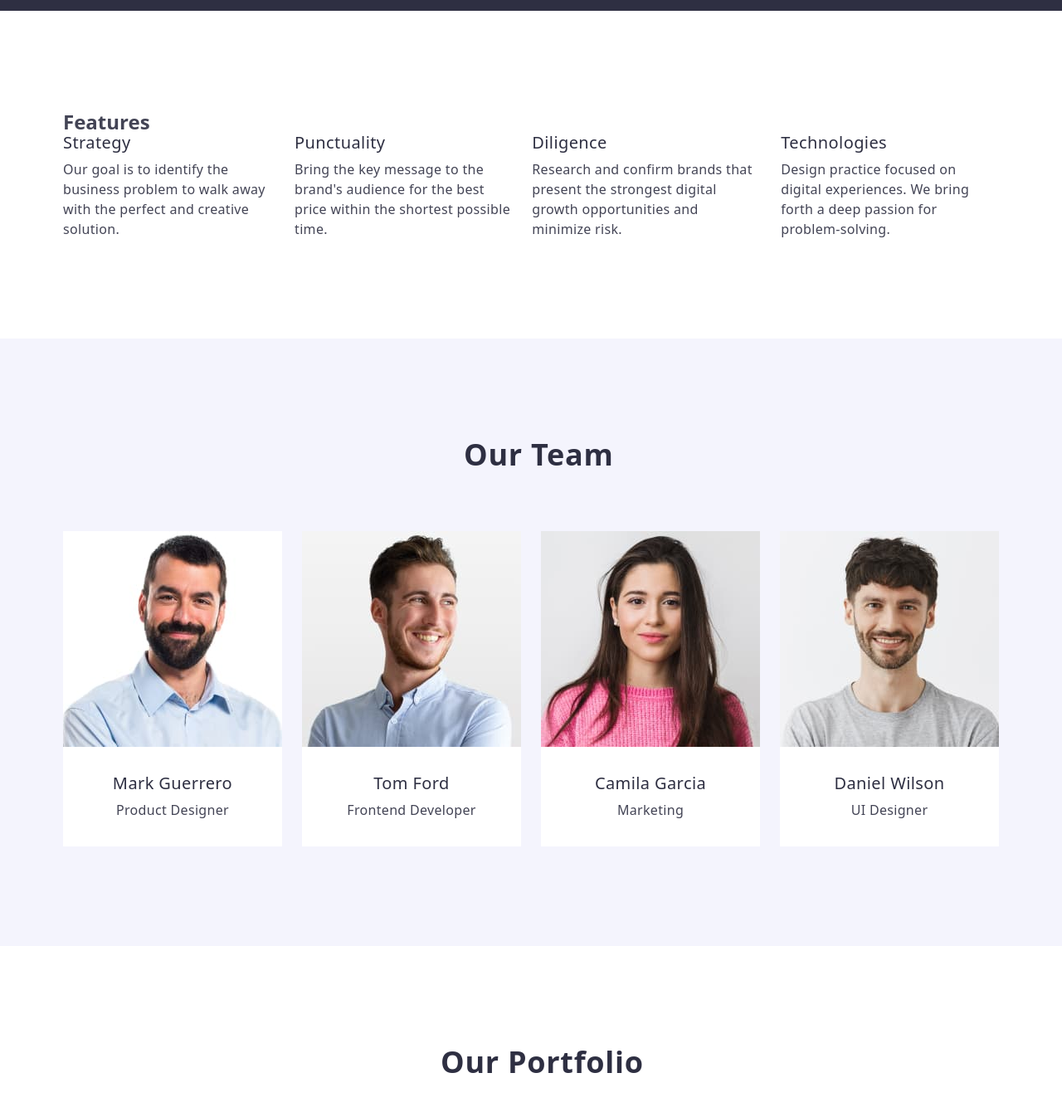
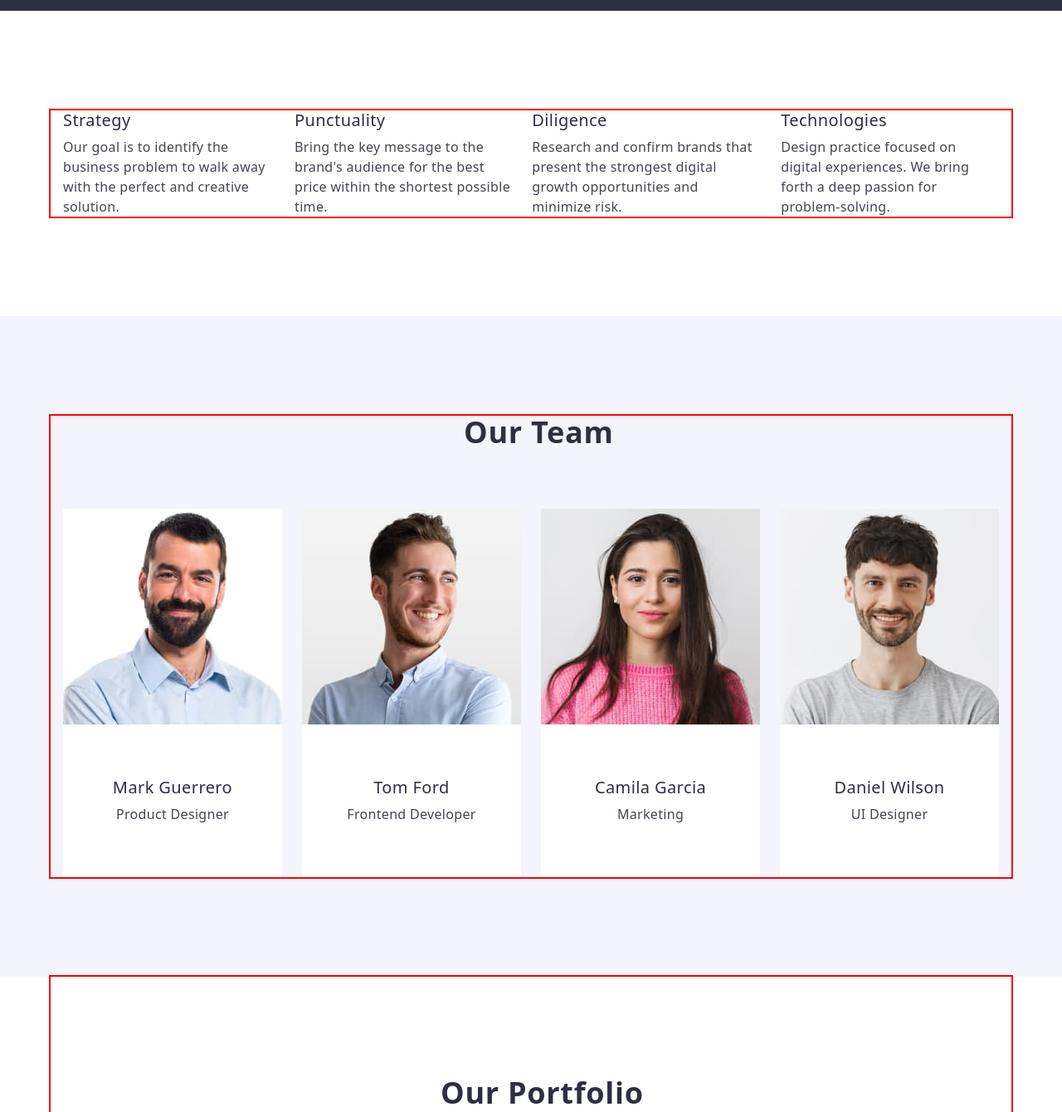
Before and after one commit to DenysFLora/goit-markup-hw-03, a plain HTML site: page index.html in a window 1280 px wide. Shown: the part 720-2060 px from the top of the page at 83% size. Drawn offline with nearby package versions, Linux system fonts and the light colour scheme.

Commit message:
HW#3
Check after section 3

```diff
--- a/css/styles.css
+++ b/css/styles.css
@@ -33,13 +33,24 @@ address {
 }
 
 .visually-hidden {
-    overflow: hidden;
-}
+        position: absolute;
+        width: 1px;
+        height: 1px;
+        margin: -1px;
+        border: 0;
+        padding: 0;
+        white-space: nowrap;
+        clip-path: inset(100%);
+        clip: rect(0 0 0 0);
+        overflow: hidden;
+    }
 
 .container {
     width: 1158px;
     margin: 0 auto;
-    padding-left: 15px; padding-right: 15px;
+    padding-left: 15px;
+    padding-right: 15px;
+    outline: 2px solid red;
 }
 
 .section {
@@ -50,7 +61,8 @@ address {
 /**===================HEADER======================*/
 
 .header {
-    border-bottom: 1px solid #e7e9fc
+    border-bottom: 1px solid #e7e9fc;
+    padding-top: 24px; padding-bottom: 24px;
 }
 
 .header-container {
@@ -63,7 +75,6 @@ address {
     display: flex;
     align-items: center;
     flex-grow: 1;
-    padding-top: 24px; padding-bottom: 24px;
 }
 
 .header-logo {
@@ -98,6 +109,7 @@ font-weight: 500;
 line-height: 1.5;
 letter-spacing: 0.02em;
 text-align: left;
+padding-top: 24px; padding-bottom: 24px;
 }
 
 .header-menu-link:hover, .header-menu-link:focus  {
@@ -187,7 +199,6 @@ background-color: #404BBF;
 }
 .features-item {
     width calc((100% - 3 * 24px) / 4)
-    width: 264px;
 }
 
 .features-subtitles {
@@ -239,6 +250,15 @@ white-space: nowrap;
 .team-item {
     background-color: #FFFFFF;
     width: calc((100% - 3 * 24px) / 4);
+padding: 0px, 0px, 32px, 0px;
+border-radius: 0px, 0px, 4px, 4px;
+gap: 32px
+
+}
+
+.team-subtitles-text {
+    padding-top: 32px;
+    padding-bottom: 32px;
 }
 
 .team-subtitle {
@@ -249,7 +269,7 @@ line-height: 1.2;
 letter-spacing: 0.02em;
 text-align: center;
 padding-top: 32px;
-padding-bottom: 8px;
+margin-bottom: 8px;
 }
 
 .team-text {
--- a/index.html
+++ b/index.html
@@ -79,23 +79,31 @@ referrerpolicy="no-referrer"
                 <ul class="team-list">
                     <li class="team-item">
                         <img src="./images/Mark_G.jpg" alt="Mark Guerrero foto" width="264" height="260">
+                        <div class="team-subtitles-text">
                             <h3 class="team-subtitle">Mark Guerrero</h3>
                             <p class="team-text">Product Designer</p>
+                        </div>
                     </li>
                     <li class="team-item">
                         <img src="./images/Tom_F.jpg" alt="Tom Ford foto" width="264" height="260">
+                        <div class="team-subtitles-text">
                             <h3 class="team-subtitle">Tom Ford</h3>
                             <p class="team-text">Frontend Developer</p>
+                        </div>
                     </li>
                     <li class="team-item">
                         <img src="./images/Camila_G.jpg" alt="Camila Garcia foto" width="264" height="260">
+                        <div class="team-subtitles-text">
                             <h3 class="team-subtitle">Camila Garcia</h3>
                             <p class="team-text">Marketing</p>
+                        </div>
                     </li>
                     <li class="team-item">
                         <img src="./images/Daniel_W.jpg" alt="Daniel Wilson foto" width="264" height="260">
+                        <div class="team-subtitles-text">
                             <h3 class="team-subtitle">Daniel Wilson</h3>
                             <p class="team-text">UI Designer</p>
+                        </div>
                     </li>
                 </ul>
             </div>
```
Lines whose indentation alone changed are shown as unchanged.
